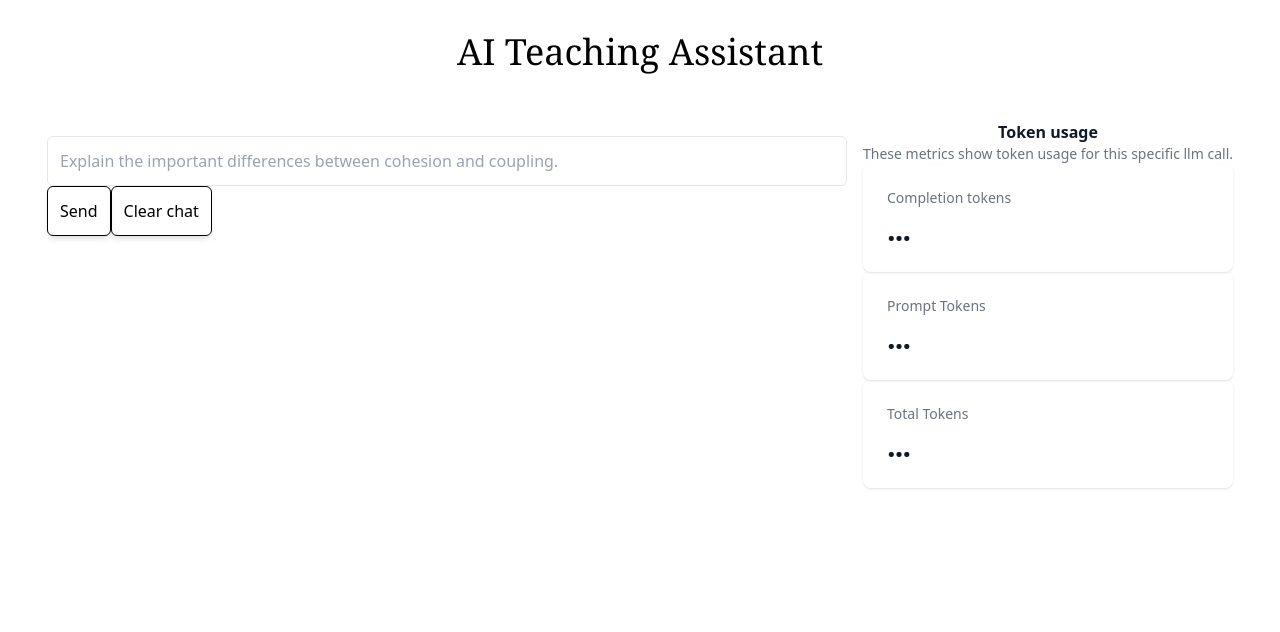
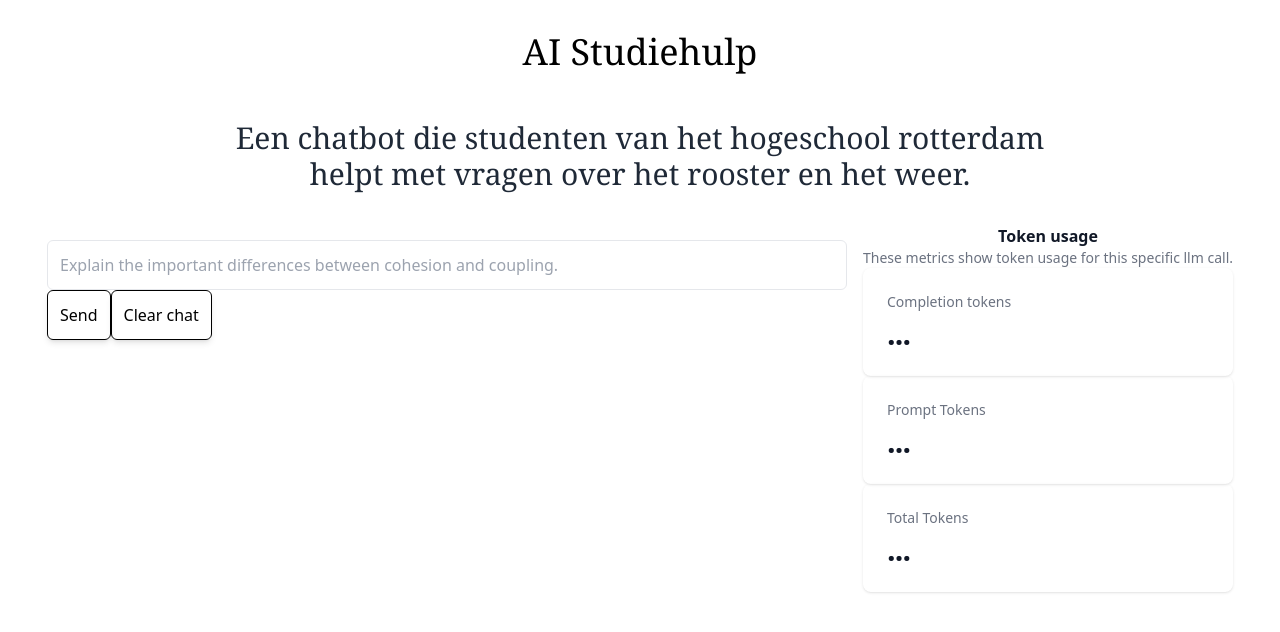
Before and after one commit to faroeq33/prg-8, a React (Vite) app in the folder client/: page / in a window 1280 px wide. Shown: the top 632 px of the page. Built offline with nearby package versions, Linux system fonts and the light colour scheme.

Commit message:
Add H2 component and update Home page with subtitle

```diff
--- /dev/null
+++ b/client/src/components/typography/heading-two.tsx
@@ -0,0 +1,7 @@
+interface Props {
+  children?: React.ReactNode;
+  className?: string;
+}
+export function H2({ children, className }: Props) {
+  return <h2 className={`text-3xl font-serif  ${className}`}>{children}</h2>;
+}
--- a/client/src/pages/home.tsx
+++ b/client/src/pages/home.tsx
@@ -3,11 +3,12 @@
 import * as api from "../queries/api";
 import { ApiResponse, Message } from "../types";
 import {
-  clearChatHistory,
   getChatHistory,
   saveChatHistory,
+  clearChatHistory,
 } from "@/utils/chat-history";
 import { H1 } from "@/components/typography/heading-one";
+import { H2 } from "@/components/typography/heading-two";
 import MetaData from "@/components/misc/meta-data";
 import { Chat } from "@/components/chatelements/chat";
 import Button from "@/components/buttons/button";
@@ -73,8 +74,13 @@
   return (
     <>
       <H1 className="pb-4 my-8 text-center text-black capitalize">
-        AI teaching assistant
+        AI Studiehulp
       </H1>
+      <H2 className="text-center text-gray-800 ">
+        Een chatbot die studenten van het hogeschool rotterdam
+        <br />
+        helpt met vragen over het rooster en het weer.
+      </H2>
       <div className="flex justify-center gap-4 my-8">
         <div className="w-[800px] space-y-4">
           <div className="flex flex-col justify-center gap-4">
```
